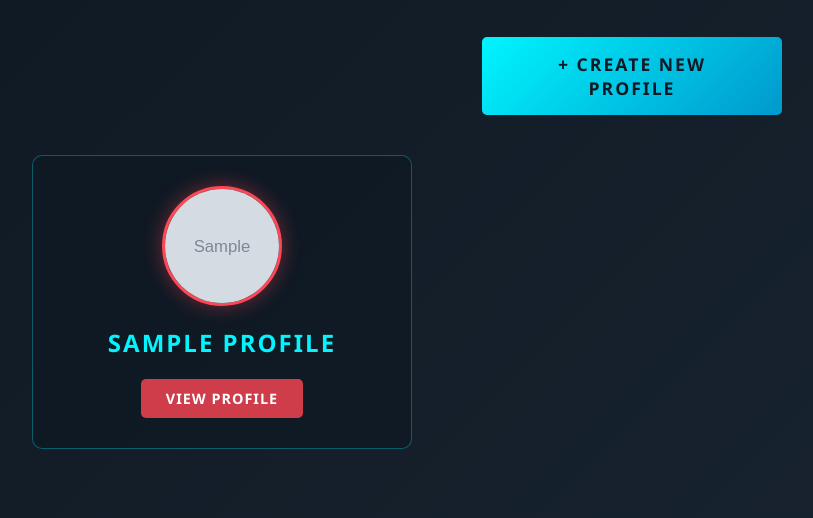
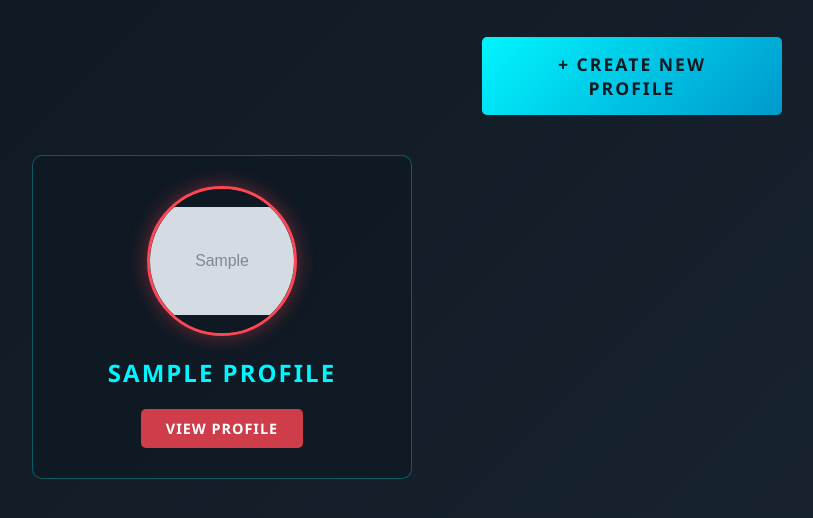
Before and after one commit to bismalaja/valo_playercard, a Django app: page / in a window 1280 px wide. Shown: the part 145-663 px from the top of the page, without its empty margins (8-821 px from the left). Run offline with Django 4.2, Linux system fonts and the light colour scheme; tables that the repository leaves empty hold one stand-in row (values such as "Sample post"); grey boxes marked "Sample" are stand-in pictures.

Commit message:
Resize profile list avatars to 150x150 and use contain for fitting

```diff
--- a/profiles/templates/profiles/profile_list.html
+++ b/profiles/templates/profiles/profile_list.html
@@ -90,8 +90,8 @@
         }
 
         .profile-avatar {
-            width: 120px;
-            height: 120px;
+            width: 150px;
+            height: 150px;
             border-radius: 50%;
             margin: 0 auto 20px;
             border: 3px solid #ff4655;
@@ -102,7 +102,8 @@
         .profile-avatar img {
             width: 100%;
             height: 100%;
-            object-fit: cover;
+            object-fit: contain;
+            background-color: #0f1923;
         }
 
         .profile-name {
```
